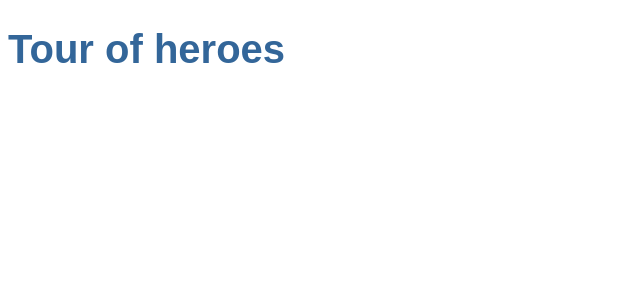
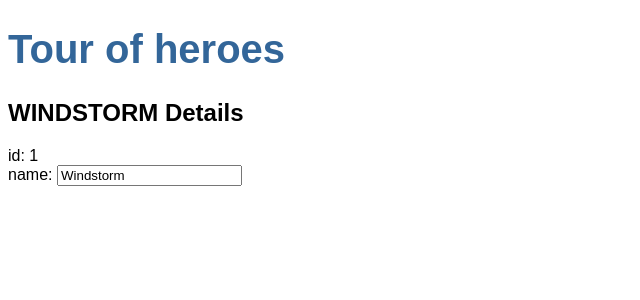
Before and after one commit to wkaczurba/toh, an Angular app in the folder toh-mine/: page / in a window 1280 px wide. Shown: the top 300 px of the page, without its empty margins (0-640 px from the left). Built offline with nearby package versions, Linux system fonts and the light colour scheme.

Commit message:
The hero editor

```diff
--- a/toh-mine/src/app/app.component.html
+++ b/toh-mine/src/app/app.component.html
@@ -1,2 +1,3 @@
 <!--The content below is only a placeholder and can be replaced.-->
 <h1>{{ title }}</h1>
+<app-heroes></app-heroes>
--- /dev/null
+++ b/toh-mine/src/app/hero.ts
@@ -0,0 +1,4 @@
+export class Hero {
+    id : number;
+    name : string;
+}
--- /dev/null
+++ b/toh-mine/src/app/heroes/heroes.component.html
@@ -0,0 +1,7 @@
+<h2>{{ hero.name | uppercase }} Details</h2>
+<div><span>id: </span>{{ hero.id }}</div>
+<div>
+  <label>name:
+    <input [(ngModel)]="hero.name" palceholder="name">
+  </label>
+</div>
--- /dev/null
+++ b/toh-mine/src/app/heroes/heroes.component.ts
@@ -0,0 +1,21 @@
+import { Component, OnInit } from '@angular/core';
+import { Hero } from '../hero'
+
+@Component({
+  selector: 'app-heroes',
+  templateUrl: './heroes.component.html',
+  styleUrls: ['./heroes.component.css']
+})
+export class HeroesComponent implements OnInit {
+
+  hero : Hero = { // This is declared in src/app/hero.ts : export class
+    id : 1,
+    name : 'Windstorm'
+  }
+
+  constructor() { }
+
+  ngOnInit() {
+  }
+
+}
```
Also changed, not shown: toh-mine/src/app/app.module.ts (+6 -2 lines), toh-mine/src/app/heroes/heroes.component.css (added), 1 other file (tests, documents, lock files or other folders).
